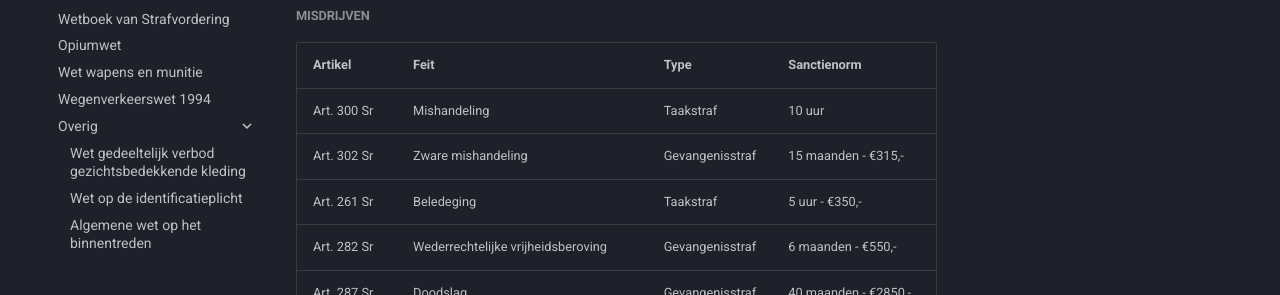
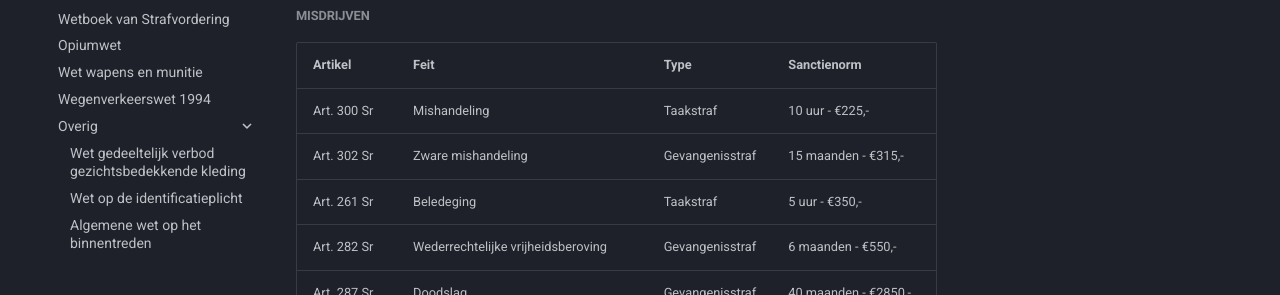
Before and after one commit to NLDenny/wetboek, an MkDocs documentation site: the page built from docs/overig/bb.md, in a window 1280 px wide and 900 px high. Shown: the part 308-603 px from the top of the window. Built offline with MkDocs 1.6.1 and Material for MkDocs 9.7.7, drawn with Linux system fonts in a browser that asks for light colours.

Commit message:
Update bb.md

```diff
--- a/docs/overig/bb.md
+++ b/docs/overig/bb.md
@@ -9,7 +9,7 @@ Het is daarom raadzaam om periodiek deze pagina opnieuw te bekijken.
 #####Misdrijven
 |Artikel|Feit|Type|Sanctienorm
 |:---|:----|:---|:---|
-Art. 300 Sr | Mishandeling | Taakstraf | 10 uur | €225,-
+Art. 300 Sr | Mishandeling | Taakstraf | 10 uur - €225,-
 Art. 302 Sr | Zware mishandeling | Gevangenisstraf | 15 maanden - €315,-
 Art. 261 Sr | Beledeging | Taakstraf | 5 uur - €350,-
 Art. 282 Sr | Wederrechtelijke vrijheidsberoving | Gevangenisstraf | 6 maanden - €550,-
@@ -94,7 +94,7 @@ F116a | Inbrekerswerktuig | €115,- |
 #####Wetboek van Strafrecht
 |Artikel|Feit|Type|Sanctienorm
 |:---|:----|:---|:---|:---|
-[Art. 131 Sr](/wetboek/sr/#artikel-131-opruiing) | Opruiing | __n.t.b.__ | __n.t.b.__
+[Art. 131 Sr](/wetboek/sr/#artikel-131-opruiing) | Opruiing | __n.t.b.__ | __n.t.b.__ | __n.t.b.__
 [Art. 138 Sr](/wetboek/sr/#artikel-138-huisvredebreuk) | Huisvredebreuk | __n.t.b.__ | __n.t.b.__
 [Art. 139 Sr](/wetboek/sr/#artikel-139-lokaalvredebreuk) | Lokaalvredebreuk | __n.t.b.__ | __n.t.b.__
 [Art. 140 Sr](/wetboek/sr/#artikel-140-deelneming-aan-criminele-organisatie) | Deelneming aan criminele organisatie | __n.t.b.__ | __n.t.b.__
```
